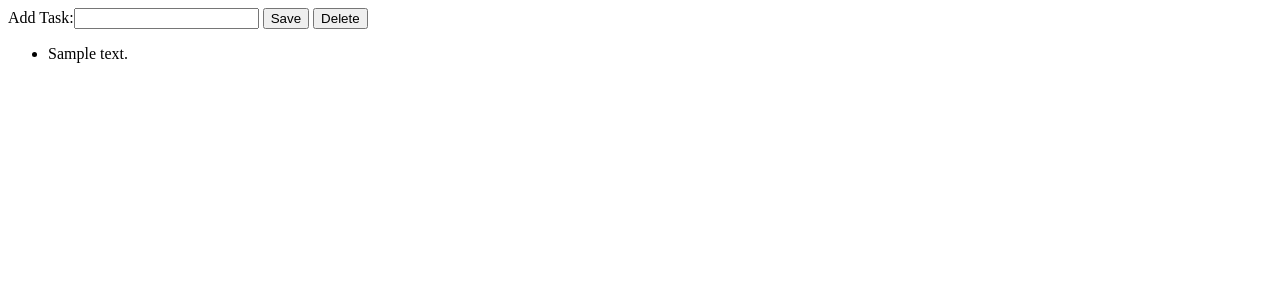
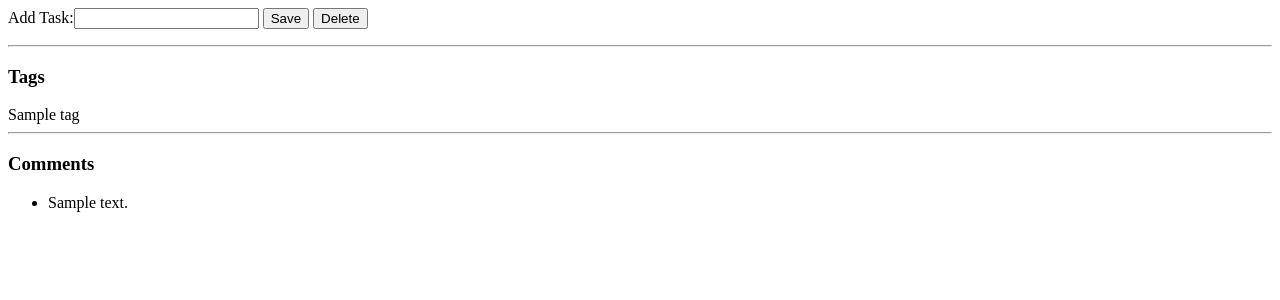
Before and after one commit to BuckG71/todo_app_2, a Django app: template todoproject/todo/templates/detail.html in a window 1280 px wide. Shown: the top 300 px of the page. Run offline with Django 3.2, Linux system fonts and the light colour scheme; the template is opened without the code that fills it: values that come from a table or form of the project are taken from there, others are empty; tables that the repository leaves empty hold one stand-in row (values such as "Sample post"); parts of the project's set-up code (start-up, migrations or seed data) failed here and were passed over.

Commit message:
pushing changes since finishing base project

```diff
--- a/todoproject/todo/admin.py
+++ b/todoproject/todo/admin.py
@@ -2,5 +2,6 @@ from django.contrib import admin
 from todo.models import *
 
 # Register your models here.
+admin.site.register(Tag)
 admin.site.register(Task)
 admin.site.register(Comment)
--- a/todoproject/todo/forms.py
+++ b/todoproject/todo/forms.py
@@ -24,3 +24,13 @@ class CommentForm(forms.ModelForm):
         super().__init__(*args, **kwargs)
 
         self.fields['body'].label = 'Add Comment'
+
+class TagForm(forms.ModelForm):
+    class Meta:
+        model = Tag
+        fields = ['name']
+
+    def __init__(self, *args, **kwargs):
+        super().__init__(*args, **kwargs)
+
+        self.fields['name'].label = 'Tag'
--- a/todoproject/todo/models.py
+++ b/todoproject/todo/models.py
@@ -1,11 +1,12 @@
 from django.db import models
 
 # Create your models here.
-
+class Tag(models.Model):
+    name = models.CharField(max_length=30, unique=True)
 class Task(models.Model):
     # An ID field is automatically added to all Django models
     description = models.CharField(max_length=255)
-
+    tags = models.ManyToManyField(Tag)
 class Comment(models.Model):
     body = models.TextField()
     task = models.ForeignKey(Task, on_delete=models.CASCADE)
--- a/todoproject/todo/templates/detail.html
+++ b/todoproject/todo/templates/detail.html
@@ -5,6 +5,14 @@
     <input type="submit" name="delete" value="Delete" />
 </form>
 
+<hr>
+<h3>Tags</h3>
+{% for tag in tags %}
+    <span>{{ tag.name }}</span>
+{% endfor %}
+
+<hr>
+<h3>Comments</h3>
 <ul>
     {% for comment in comments %}
         <li>{{ comment.body }}</li>
```
Also changed, not shown: todoproject/todo/views.py (+6 -1 lines), todoproject/todo/migrations/0003_tag_task_tags.py (added).
